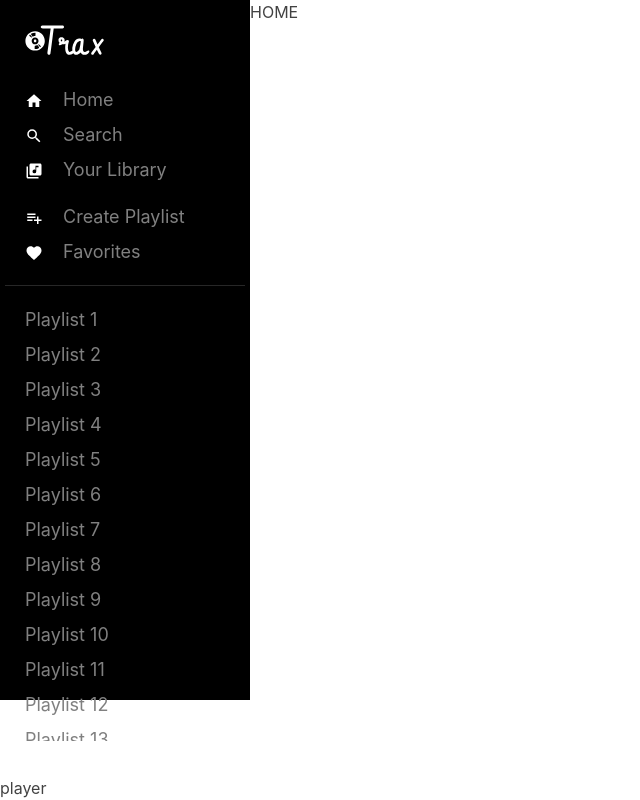
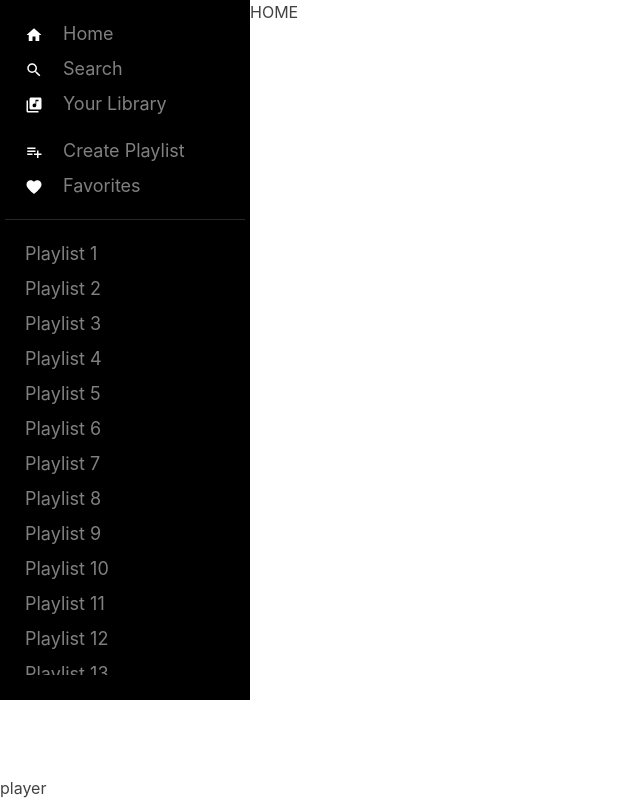
Before and after one commit to IsraLopez26/spotify-clone, a Next.js app: page / in a window 1280 px wide. Shown: the whole page, without its empty margins (0-640 px from the left). Built offline with nearby package versions, Linux system fonts and the light colour scheme.

Commit message:
Removed logo from sidebar

```diff
--- a/components/sidebar.tsx
+++ b/components/sidebar.tsx
@@ -62,9 +62,6 @@ const Sidebar = ()=>{
       color='gray'
     >
       <Box paddingY='20px' height='100%'>
-        <Box width='120px' marginBottom='20px' paddingX='20px'>
-          <NextImage src='/logo.svg' height={60} width={120}/>
-        </Box>
         <Box marginBottom='20px'>
           <List spacing={2}>
             {navMenu.map((item)=>{
```
